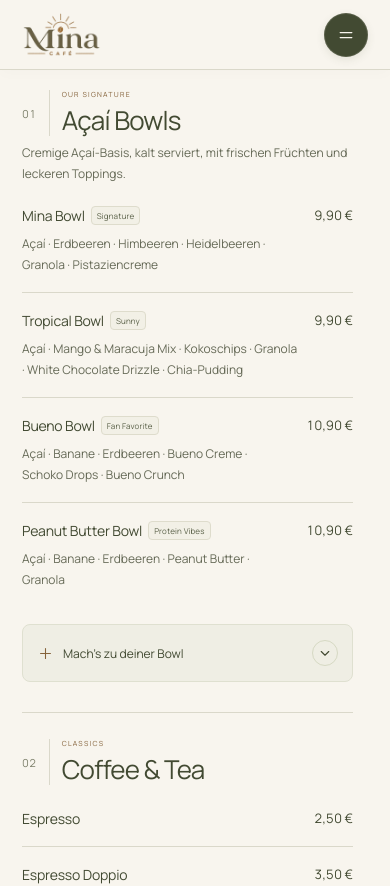
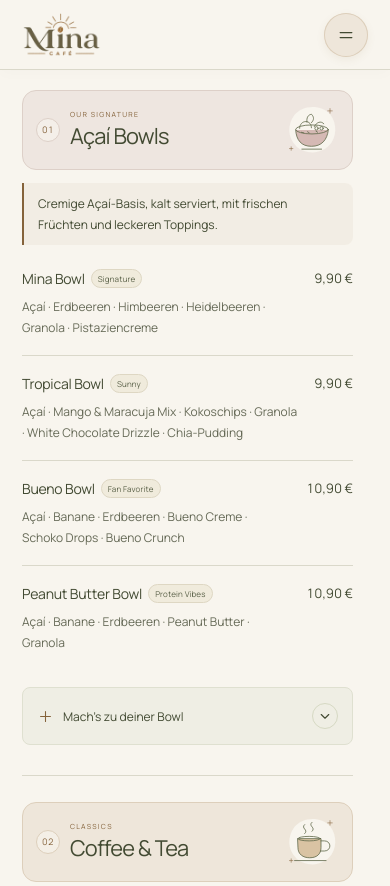
Before and after one commit to itachiyek/mina, a React (Vite) app: page / in a window 390 px wide. Shown: the top 886 px of the page. Built offline with nearby package versions, Linux system fonts and the light colour scheme.

Commit message:
Stabilize mobile navigation and refine menu styling

```diff
--- a/App.jsx
+++ b/App.jsx
@@ -1,11 +1,8 @@
 import React, { useEffect, useLayoutEffect, useRef, useState } from "react";
-import {
-  AnimatePresence,
-  motion,
-  useIsPresent,
-  useReducedMotion,
-} from "framer-motion";
+import { AnimatePresence, motion, useReducedMotion } from "framer-motion";
+import { RemoveScroll } from "react-remove-scroll";
 import { menu } from "./menu.js";
+import MenuArt from "./MenuArt.jsx";
 
 const categories = menu.categories;
 const money = new Intl.NumberFormat("de-DE", {
@@ -202,29 +199,41 @@ function Sidebar({ active, onNavigate }) {
   );
 }
 
-function DrawerPanel({ onClose, active, onNavigate, backgroundRef }) {
+const drawerHidden = "translate3d(100%, 0, 0)";
+const drawerVisible = "translate3d(0%, 0, 0)";
+
+function MobileDrawer({
+  open,
+  onClose,
+  onAfterClose,
+  active,
+  onNavigate,
+  backgroundRef,
+}) {
   const dialogRef = useRef(null);
+  const openRef = useRef(open);
+  const closeFrame = useRef(0);
+  const closingComplete = useRef(false);
+  const [present, setPresent] = useState(false);
   const reduceMotion = useReducedMotion();
-  const isPresent = useIsPresent();
   useLayoutEffect(() => {
+    openRef.current = open;
+    if (open) {
+      closingComplete.current = false;
+      setPresent(true);
+    }
+  }, [open]);
+  useEffect(() => () => cancelAnimationFrame(closeFrame.current), []);
+
+  useLayoutEffect(() => {
+    if (!present) return;
     const background = backgroundRef.current;
-    const body = document.body;
-    const scrollY = window.scrollY;
-    const styleKeys = ["position", "top", "left", "right", "overflow"];
-    const previousStyles = Object.fromEntries(
-      styleKeys.map((key) => [key, body.style[key]]),
-    );
-    // Keep the page still on touch devices, including iOS, for the entire exit.
-    Object.assign(body.style, {
-      position: "fixed",
-      top: `-${scrollY}px`,
-      left: "0",
-      right: "0",
-      overflow: "hidden",
-    });
+    const root = document.documentElement;
+    const previousLock = root.getAttribute("data-menu-open");
+    // Keep the tall document in flow so mobile browser toolbars stay stable.
+    root.setAttribute("data-menu-open", "true");
     if (background) background.inert = true;
     const dialog = dialogRef.current;
-    dialog?.querySelector("button")?.focus({ preventScroll: true });
     const handleKey = (event) => {
       if (event.key === "Escape") {
         event.preventDefault();
@@ -236,7 +245,10 @@ function DrawerPanel({ onClose, active, onNavigate, backgroundRef }) {
       ];
       const first = focusable[0];
       const last = focusable[focusable.length - 1];
-      if (event.shiftKey && document.activeElement === first) {
+      if (!dialog.contains(document.activeElement)) {
+        event.preventDefault();
+        (event.shiftKey ? last : first).focus({ preventScroll: true });
+      } else if (event.shiftKey && document.activeElement === first) {
         event.preventDefault();
         last.focus({ preventScroll: true });
       } else if (!event.shiftKey && document.activeElement === last) {
@@ -250,42 +262,68 @@ function DrawerPanel({ onClose, active, onNavigate, backgroundRef }) {
     document.addEventListener("keydown", handleKey);
     window.addEventListener("resize", handleResize);
     return () => {
-      Object.assign(body.style, previousStyles);
+      if (previousLock === null) root.removeAttribute("data-menu-open");
+      else root.setAttribute("data-menu-open", previousLock);
       if (background) background.inert = false;
       document.removeEventListener("keydown", handleKey);
       window.removeEventListener("resize", handleResize);
-      window.scrollTo({ top: scrollY, behavior: "instant" });
     };
-  }, [onClose, backgroundRef]);
+  }, [present, onClose, backgroundRef]);
+
+  function finishAnimation(definition) {
+    if (definition.transform === drawerVisible && openRef.current) {
+      dialogRef.current
+        ?.querySelector("button")
+        ?.focus({ preventScroll: true });
+    }
+    if (
+      definition.transform !== drawerHidden ||
+      openRef.current ||
+      !present ||
+      closingComplete.current
+    )
+      return;
+    closingComplete.current = true;
+    setPresent(false);
+    // React releases the lock before the queued category navigation runs.
+    closeFrame.current = requestAnimationFrame(onAfterClose);
+  }
 
   return (
-    <motion.div
+    <RemoveScroll
+      enabled={present}
+      removeScrollBar={false}
+      allowPinchZoom
+      forwardProps
+    >
+      <div
         className="drawer-layer"
-      data-state={isPresent ? "open" : "closing"}
+        data-state={present ? (open ? "open" : "closing") : "closed"}
+        inert={!present ? true : undefined}
+        aria-hidden={!present ? true : undefined}
       >
         <motion.div
           className="drawer-backdrop"
           aria-hidden="true"
           onClick={onClose}
-        initial={{ opacity: 0 }}
-        animate={{ opacity: 1 }}
-        exit={{ opacity: 0 }}
-        transition={{ duration: reduceMotion ? 0 : 0.22 }}
+          initial={false}
+          animate={{ opacity: open ? 1 : 0 }}
+          transition={{ duration: reduceMotion ? 0 : 0.24 }}
         />
         <motion.div
           id="mobile-navigation"
           className="drawer"
           ref={dialogRef}
           role="dialog"
-        aria-modal="true"
+          aria-modal={present ? true : undefined}
           aria-labelledby="drawer-title"
-        initial={{ x: reduceMotion ? 0 : "100%" }}
-        animate={{ x: 0 }}
-        exit={{ x: reduceMotion ? 0 : "100%" }}
+          initial={false}
+          animate={{ transform: open ? drawerVisible : drawerHidden }}
+          onAnimationComplete={finishAnimation}
           transition={{
             type: "tween",
-          duration: reduceMotion ? 0 : 0.3,
-          ease: [0.22, 1, 0.36, 1],
+            duration: reduceMotion ? 0 : 0.28,
+            ease: [0.32, 0.72, 0, 1],
           }}
         >
           <div className="drawer__top">
@@ -321,22 +359,8 @@ function DrawerPanel({ onClose, active, onNavigate, backgroundRef }) {
             </a>
           </div>
         </motion.div>
-    </motion.div>
-  );
-}
-
-function MobileDrawer({ open, onAfterClose, ...props }) {
-  const closeFrame = useRef(0);
-  useEffect(() => () => cancelAnimationFrame(closeFrame.current), []);
-  return (
-    <AnimatePresence
-      onExitComplete={() => {
-        // The next frame follows React's unmount and scroll-lock cleanup.
-        closeFrame.current = requestAnimationFrame(onAfterClose);
-      }}
-    >
-      {open && <DrawerPanel key="navigation-drawer" {...props} />}
-    </AnimatePresence>
+      </div>
+    </RemoveScroll>
   );
 }
 
@@ -407,7 +431,7 @@ function Extras({ groups, id }) {
   );
 }
 
-function MenuSection({ category, index }) {
+const MenuSection = React.memo(function MenuSection({ category, index }) {
   return (
     <section
       className="menu-section"
@@ -426,9 +450,12 @@ function MenuSection({ category, index }) {
             </h2>
           </div>
         </div>
+        <div className="section-heading__detail">
           <span className="section-heading__note">
             {categoryNotes[category.id]}
           </span>
+          <MenuArt category={category.id} />
+        </div>
       </header>
       <div className="section-body">
         <div className="section-list">
@@ -449,7 +476,7 @@ function MenuSection({ category, index }) {
       {category.extras && <Extras groups={category.extras} id={category.id} />}
     </section>
   );
-}
+});
 
 export default function App() {
   const [active, setActive] = useState(categories[0].id);
@@ -469,7 +496,8 @@ export default function App() {
     setDrawerOpen(true);
   }
 
-  function scrollToCategory(id) {
+  const scrollToCategory = React.useCallback(
+    (id) => {
       const target = document.getElementById(id);
       if (!target) return;
       const isCategory = categories.some((category) => category.id === id);
@@ -491,18 +519,23 @@ export default function App() {
             ?.focus({ preventScroll: true });
         }),
       );
-  }
+    },
+    [reduceMotion],
+  );
 
-  function navigate(id) {
+  const navigate = React.useCallback(
+    (id) => {
       if (drawerPresent.current) {
         pendingNavigation.current = id;
         setDrawerOpen(false);
         return;
       }
       scrollToCategory(id);
-  }
+    },
+    [scrollToCategory],
+  );
 
-  function finishClosing() {
+  const finishClosing = React.useCallback(() => {
     drawerPresent.current = false;
     const id = pendingNavigation.current;
     pendingNavigation.current = null;
@@ -515,7 +548,7 @@ export default function App() {
           : backgroundRef.current?.querySelector(".sidebar [aria-current]");
       opener?.focus({ preventScroll: true });
     }
-  }
+  }, [scrollToCategory]);
 
   useEffect(() => {
     let frame = 0;
@@ -523,7 +556,10 @@ export default function App() {
       frame = 0;
       if (drawerPresent.current) return;
       const marker =
-        window.innerWidth <= 600 ? 90 : window.innerWidth <= 1000 ? 96 : 130;
+        window.innerWidth <= 1000
+          ? document.querySelector(".mobile-header").getBoundingClientRect()
+              .height + 20
+          : 130;
       const lock = navigationLock.current;
       const lockedElement = document.getElementById(lock.id);
       if (
--- /dev/null
+++ b/MenuArt.jsx
@@ -0,0 +1,130 @@
+const drawings = {
+  bowls: (
+    <>
+      <path d="M19 48c1 18 10 29 28 29s28-11 30-29" fill="var(--art-fill)" />
+      <ellipse cx="48" cy="47" rx="29" ry="8" />
+      <path d="M26 45c0-7 5-12 11-12 6 0 10 5 10 11M52 42c4-8 12-11 17-5M39 34c-1-8 2-13 8-14 5 5 5 10 0 15" />
+      <circle cx="56" cy="45" r="3" />
+      <circle cx="65" cy="45" r="3" />
+      <path d="m29 52 4 1m7-2 3 2m12-3 3 2M30 82h35" />
+    </>
+  ),
+  coffee: (
+    <>
+      <path
+        d="M23 42h41v16c0 12-8 18-20 18S23 70 23 58Z"
+        fill="var(--art-fill)"
+      />
+      <path d="M64 46h6c13 0 13 18 0 18h-7M17 81h56M35 17c-8 7 8 9 0 16M48 13c-8 7 8 9 0 16" />
+      <ellipse cx="43" cy="42" rx="20" ry="4" />
+    </>
+  ),
+  signature: (
+    <>
+      <path d="m26 37 6 43h31l6-43" fill="var(--art-fill)" />
+      <ellipse cx="47" cy="37" rx="21" ry="6" />
+      <path d="M31 31c2-7 10-12 16-8 9-10 17-1 16 8M55 31l4-17M34 54c9-5 17 5 30-1M40 80h16" />
+      <path d="m38 45 8 2-2 9-8-2Zm15 4 8 2-2 8-8-2Z" />
+    </>
+  ),
+  matcha: (
+    <>
+      <path d="m27 34 5 46h32l5-46" fill="var(--art-fill)" />
+      <ellipse cx="48" cy="34" rx="21" ry="6" />
+      <path d="M31 55c11 5 23-4 35 1M48 62c-9-8-12-15-7-22 9 1 13 9 7 22Zm0 0 1-13M57 28l5-15" />
+      <path d="M35 74h26" />
+    </>
+  ),
+  smoothies: (
+    <>
+      <path d="m28 35 6 44h29l6-44" fill="var(--art-fill)" />
+      <ellipse cx="48" cy="35" rx="21" ry="6" />
+      <path d="m50 31 8-19h9M35 51h26M38 70h20" />
+      <path
+        d="M67 66c-7-2-12 2-11 9 2 8 13 8 17 1 3-5 0-9-6-10Zm0 0c-4-7-1-12 5-14 4 6 2 11-5 14Z"
+        fill="var(--art-fill)"
+      />
+    </>
+  ),
+  softdrinks: (
+    <>
+      <path d="M39 15h18v17l9 13v35H30V45l9-13Z" fill="var(--art-fill)" />
+      <path d="M39 24h18M31 53h34M31 69h34M43 58h10M40 80h16" />
+      <path d="M43 15V9h10v6" />
+    </>
+  ),
+  croffel: (
+    <>
+      <path
+        d="M26 30c11-12 33-13 43 0 11 13 10 35-3 46-11 9-33 9-44-4-10-11-8-29 4-42Z"
+        fill="var(--art-fill)"
+      />
+      <path d="m30 29 38 38M22 40l35 36M40 25l33 33M25 66l35-35M34 76l36-35M20 55l29-29" />
+      <path
+        d="M24 42c14 3 14 12 30 13M32 29c15 3 15 12 30 13"
+        stroke="var(--art-drizzle)"
+        strokeWidth="3"
+      />
+    </>
+  ),
+  pancakes: (
+    <>
+      <ellipse cx="48" cy="70" rx="29" ry="10" fill="var(--art-fill)" />
+      <path d="M19 60v10M77 60v10" />
+      <ellipse cx="48" cy="59" rx="29" ry="10" fill="var(--art-fill)" />
+      <path d="M19 49v10M77 49v10" />
+      <ellipse cx="48" cy="48" rx="29" ry="10" fill="var(--art-fill)" />
+      <path d="M37 42v-5h20v5M43 23c-7-2-11 5-7 10 5 5 11 0 10-5-1-3-2-4-3-5Zm3 2 5-6" />
+    </>
+  ),
+  food: (
+    <>
+      <path
+        d="M27 31c0-9 11-14 21-14s21 5 21 14l-3 5v41H30V36Z"
+        fill="var(--art-fill)"
+      />
+      <path d="M37 44c-2-8 9-17 16-14 9 4 7 14 0 22s-18 1-16-8Z" />
+      <path d="m42 43 4 8 8-15M37 62l4 3m8-4 4 2m-13 8 3 1m13-4 3 2" />
+      <path d="M24 82h48" />
+    </>
+  ),
+  kuchen: (
+    <>
+      <path d="m24 48 43-21 9 40-39 15-13-8Z" fill="var(--art-fill)" />
+      <path d="m24 48 13 15 39-15M37 63v19M26 65l10 11 38-15M35 40l12 13 28-11" />
+      <path d="M55 31c-8-1-10-8-5-12 5-4 11 0 11 5 0 4-2 6-6 7Zm2-11 4-7" />
+    </>
+  ),
+};
+
+export default function MenuArt({ category }) {
+  return (
+    <svg
+      className="menu-art"
+      viewBox="0 0 96 96"
+      fill="none"
+      aria-hidden="true"
+      focusable="false"
+    >
+      <path
+        className="menu-art__halo"
+        d="M80 20c13 16 13 42-3 57-16 15-42 14-57 0C4 62 4 38 17 21 32 3 64 2 80 20Z"
+        fill="var(--art-halo)"
+      />
+      <g
+        stroke="currentColor"
+        strokeWidth="1.45"
+        strokeLinecap="round"
+        strokeLinejoin="round"
+      >
+        {drawings[category]}
+      </g>
+      <path
+        d="M80 10v8m-4-4h8M11 78v6m-3-3h6"
+        stroke="var(--bronze)"
+        strokeWidth="1"
+        strokeLinecap="round"
+      />
+    </svg>
+  );
+}
--- a/package.json
+++ b/package.json
@@ -13,7 +13,8 @@
     "@fontsource/manrope": "^5.2.8",
     "framer-motion": "^14.0.0",
     "react": "^19.3.0",
-    "react-dom": "^19.3.0"
+    "react-dom": "^19.3.0",
+    "react-remove-scroll": "2.7.2"
   },
   "devDependencies": {
     "vite": "^8.3.2"
--- a/styles.css
+++ b/styles.css
@@ -1,6 +1,7 @@
 @charset "UTF-8";
 
 :root {
+  color-scheme: light;
   font-family: var(--sans);
   color: #424a32;
   background: #f8f5ee;
@@ -9,6 +10,7 @@
   -webkit-font-smoothing: antialiased;
   --paper: #f8f5ee;
   --sand: #eee7dc;
+  --coffee-tint: #eee6da;
   --olive: #424a32;
   --muted: #666a57;
   --bronze: #85633b;
@@ -21,6 +23,7 @@
   box-sizing: border-box;
 }
 html {
+  background-color: var(--paper);
   scroll-behavior: smooth;
   scroll-padding-top: 35px;
   scrollbar-gutter: stable;
@@ -28,6 +31,12 @@ html {
 body {
   margin: 0;
   min-width: 0;
+  background-color: var(--paper);
+}
+html[data-menu-open="true"],
+html[data-menu-open="true"] body {
+  overflow: hidden;
+  overscroll-behavior: none;
 }
 button,
 a {
@@ -111,7 +120,7 @@ h2:focus {
   flex-direction: column;
   border-left: 1px solid var(--line);
   padding: 34px 23px 22px;
-  background: #f0ede3;
+  background: #efecdf;
   overflow-y: auto;
   box-shadow: -8px 0 32px rgb(66 74 50 / 2%);
 }
@@ -221,6 +230,7 @@ h2:focus {
 .sidebar__footer {
   margin-top: auto;
   padding: 26px 12px 0;
+  border-top: 1px solid rgb(133 99 59 / 16%);
 }
 .sidebar__footer > p {
   font-family: var(--serif);
@@ -249,9 +259,59 @@ h2:focus {
   scroll-margin-top: 0;
 }
 .menu-section {
+  --section-tint: #e9ecdf;
+  --section-edge: #d7ddc8;
+  --art-fill: #d4ddba;
+  --art-halo: #f8f5ee;
+  --art-drizzle: #839058;
   padding: 32px 0 38px;
   border-top: 1px solid var(--line);
   scroll-margin-top: 32px;
+}
+#bowls {
+  --section-tint: #eee6e0;
+  --section-edge: #ddd0c8;
+  --art-fill: #d5b9b4;
+}
+#coffee {
+  --section-tint: var(--coffee-tint);
+  --section-edge: #ddcfbb;
+  --art-fill: #d9c3a3;
+}
+#matcha {
+  --section-tint: #e7ecdc;
+  --section-edge: #d1dcc1;
+  --art-fill: #cad7aa;
+}
+#smoothies {
+  --section-tint: #f0e9da;
+  --section-edge: #dfd3b9;
+  --art-fill: #e8d1a2;
+}
+#softdrinks {
+  --section-tint: #e5ebe5;
+  --section-edge: #cedbce;
+  --art-fill: #c4d5c8;
+}
+#croffel {
+  --section-tint: #f0e6d8;
+  --section-edge: #dfceba;
+  --art-fill: #dcc19c;
+}
+#pancakes {
+  --section-tint: #f0e4dc;
+  --section-edge: #decbbd;
+  --art-fill: #e2c6a8;
+}
+#food {
+  --section-tint: #e8eadc;
+  --section-edge: #d1d7bc;
+  --art-fill: #c6d1a4;
+}
+#kuchen {
+  --section-tint: #ede4df;
+  --section-edge: #ddcec5;
+  --art-fill: #dbc3b2;
 }
 .menu-section:first-child {
   border-top: 0;
@@ -261,28 +321,39 @@ h2:focus {
   display: flex;
   align-items: center;
   justify-content: space-between;
-  margin-bottom: 8px;
+  gap: 18px;
+  padding: 15px 19px;
+  margin-bottom: 15px;
+  background: var(--section-tint);
+  border: 1px solid var(--section-edge);
+  border-radius: 14px;
 }
 .section-heading__title {
   display: flex;
   align-items: center;
-  gap: 17px;
+  gap: 14px;
   min-width: 0;
+  flex: 1;
 }
 .section-heading__title > div {
   min-width: 0;
 }
 .section-number {
-  align-self: stretch;
+  align-self: center;
   display: flex;
   align-items: center;
-  border-right: 1px solid var(--line);
-  padding-right: 16px;
+  justify-content: center;
+  width: 30px;
+  height: 30px;
+  flex-shrink: 0;
+  border: 1px solid var(--section-edge);
+  border-radius: 50%;
+  background: rgb(248 245 238 / 60%);
   font-family: var(--sans);
   font-size: 12px;
   font-variant-numeric: tabular-nums;
   letter-spacing: 0.5px;
-  color: #7e816c;
+  color: var(--bronze);
 }
 .section-heading .eyebrow {
   color: var(--bronze);
@@ -301,9 +372,22 @@ h2:focus {
   font-size: 8px;
   letter-spacing: 0.4px;
   color: var(--muted);
-  border: 1px solid var(--line);
+  border: 1px solid var(--section-edge);
   padding: 8px 11px;
   border-radius: 30px;
+  background: rgb(248 245 238 / 55%);
+  white-space: nowrap;
+}
+.section-heading__detail {
+  display: flex;
+  align-items: center;
+  gap: 18px;
+  flex-shrink: 0;
+}
+.menu-art {
+  width: 76px;
+  height: 76px;
+  color: #626b4c;
 }
 .section-body,
 .section-list {
@@ -312,10 +396,15 @@ h2:focus {
 }
 .section-intro {
   max-width: 660px;
-  color: var(--muted);
+  color: var(--olive);
   font-size: 12px;
+  font-weight: 500;
   line-height: 1.75;
-  margin: 6px 0 4px;
+  margin: 0 0 6px;
+  padding: 10px 14px;
+  border-left: 2px solid var(--bronze);
+  border-radius: 0 8px 8px 0;
+  background: rgb(238 231 220 / 55%);
 }
 .menu-item {
   display: flex;
@@ -356,12 +445,13 @@ h2:focus {
   font-weight: 500;
   line-height: 1.65;
   font-variant-numeric: tabular-nums;
+  color: var(--olive);
 }
 .item-badge {
   padding: 3px 6px;
-  border: 1px solid #dedccc;
-  border-radius: 4px;
-  background: #f2f0e6;
+  border: 1px solid #ded7c3;
+  border-radius: 20px;
+  background: #f0ebdc;
   color: #596047;
   font-size: 8px;
   letter-spacing: 0.15px;
@@ -454,6 +544,7 @@ h2:focus {
 }
 .visit {
   background: #e9ebdd;
+  border: 1px solid #d1d8bf;
   padding: 48px 20px 45px;
   border-radius: 100px 100px 7px 7px;
   text-align: center;
@@ -464,6 +555,8 @@ h2:focus {
   width: 47px;
   height: 47px;
   margin-bottom: 15px;
+  padding: 4px;
+  border-bottom: 1px solid #c6ccaf;
 }
 .visit > .eyebrow {
   font-size: 8px;
@@ -546,7 +639,7 @@ h2:focus {
 
 @media (max-width: 1000px) {
   html {
-    scroll-padding-top: 96px;
+    scroll-padding-top: calc(96px + env(safe-area-inset-top, 0px));
   }
   .sidebar {
     display: none;
@@ -555,7 +648,9 @@ h2:focus {
     max-width: 820px;
     margin-right: auto;
     margin-left: auto;
-    padding: 76px 32px 0;
+    padding: calc(76px + env(safe-area-inset-top, 0px))
+      max(32px, env(safe-area-inset-right, 0px)) 0
+      max(32px, env(safe-area-inset-left, 0px));
   }
   .mobile-header {
     display: grid;
@@ -566,8 +661,10 @@ h2:focus {
     left: 0;
     right: 0;
     align-items: center;
-    height: 76px;
-    padding: 8px 32px;
+    height: calc(76px + env(safe-area-inset-top, 0px));
+    padding: calc(8px + env(safe-area-inset-top, 0px))
+      max(32px, env(safe-area-inset-right, 0px)) 8px
+      max(32px, env(safe-area-inset-left, 0px));
     border-bottom: 1px solid var(--line);
     background: var(--paper);
     box-shadow: 0 3px 14px rgb(66 74 50 / 2%);
@@ -588,11 +685,11 @@ h2:focus {
     flex-shrink: 0;
     padding: 0;
     border-radius: 50%;
-    background: var(--olive);
-    color: var(--paper);
+    background: var(--coffee-tint);
+    color: var(--olive);
     box-shadow:
-      inset 0 0 0 1px rgb(248 245 238 / 12%),
-      0 3px 9px rgb(66 74 50 / 10%);
+      inset 0 0 0 1px #ddcfbb,
+      0 3px 9px rgb(133 99 59 / 8%);
     transition:
       background 0.2s,
       box-shadow 0.2s;
@@ -602,8 +699,10 @@ h2:focus {
     height: 20px;
   }
   .mobile-menu-button:hover {
-    background: #343c27;
-    box-shadow: 0 4px 12px rgb(66 74 50 / 16%);
+    background: var(--coffee-tint);
+    box-shadow:
+      inset 0 0 0 1px #ddcfbb,
+      0 4px 12px rgb(133 99 59 / 12%);
   }
   .mobile-menu-button:focus-visible {
     outline: 2px solid var(--bronze);
@@ -618,9 +717,15 @@ h2:focus {
   .drawer-layer {
     display: block;
     position: fixed;
-    inset: 0;
+    inset: 0 0 auto;
+    height: 100vh;
+    height: 100dvh;
     z-index: 50;
     overflow: hidden;
+  }
+  .drawer-layer[data-state="closed"] {
+    visibility: hidden;
+    pointer-events: none;
   }
   .drawer-layer[data-state="closing"] .drawer {
     pointer-events: none;
@@ -630,19 +735,24 @@ h2:focus {
     inset: 0;
     background: rgb(32 37 22 / 38%);
     touch-action: none;
+    will-change: opacity;
   }
   .drawer {
     position: absolute;
     inset: 0 0 0 auto;
     width: min(360px, 90vw);
     background: var(--paper);
-    padding: 20px 23px max(22px, env(safe-area-inset-bottom));
+    padding: max(20px, env(safe-area-inset-top, 0px))
+      max(23px, env(safe-area-inset-right, 0px))
+      max(22px, env(safe-area-inset-bottom, 0px)) 23px;
     border-left: 1px solid #dedbcd;
     border-radius: 22px 0 0 22px;
-    box-shadow: -18px 0 55px rgb(24 31 17 / 15%);
+    box-shadow: -10px 0 28px rgb(24 31 17 / 12%);
     overflow-y: auto;
-    overscroll-behavior: contain;
-    touch-action: pan-y;
+    overscroll-behavior: none;
+    touch-action: pan-y pinch-zoom;
+    will-change: transform;
+    backface-visibility: hidden;
   }
   .drawer__top {
     display: flex;
@@ -712,14 +822,18 @@ h2:focus {
 
 @media (max-width: 600px) {
   html {
-    scroll-padding-top: 90px;
+    scroll-padding-top: calc(90px + env(safe-area-inset-top, 0px));
   }
   .main-content {
-    padding: 70px 22px 0;
+    padding: calc(70px + env(safe-area-inset-top, 0px))
+      max(22px, env(safe-area-inset-right, 0px)) 0
+      max(22px, env(safe-area-inset-left, 0px));
   }
   .mobile-header {
-    height: 70px;
-    padding: 8px 22px;
+    height: calc(70px + env(safe-area-inset-top, 0px));
+    padding: calc(8px + env(safe-area-inset-top, 0px))
+      max(22px, env(safe-area-inset-right, 0px)) 8px
+      max(22px, env(safe-area-inset-left, 0px));
   }
   .brand--compact {
     width: 79px;
@@ -728,15 +842,18 @@ h2:focus {
     padding: 26px 0 30px;
   }
   .section-heading {
-    margin-bottom: 6px;
-    gap: 12px;
+    margin-bottom: 13px;
+    padding: 12px 13px;
+    gap: 10px;
   }
   .section-heading__title {
-    gap: 12px;
+    gap: 10px;
   }
   .section-number {
-    font-size: 11px;
-    padding-right: 12px;
+    width: 24px;
+    height: 24px;
+    font-size: 9px;
+    padding: 0;
   }
   .section-heading .eyebrow {
     font-size: 7px;
@@ -744,11 +861,15 @@ h2:focus {
     margin-bottom: 3px;
   }
   .section-heading h2 {
-    font-size: 26px;
+    font-size: clamp(21px, 5.6vw, 26px);
     letter-spacing: -0.8px;
   }
   .section-heading__note {
     display: none;
+  }
+  .menu-art {
+    width: 54px;
+    height: 54px;
   }
   .menu-item {
     padding: 17px 0;
@@ -770,7 +891,7 @@ h2:focus {
   }
   .item-badge {
     font-size: 8px;
-    padding: 3px 5px;
+    padding: 3px 6px;
   }
   .extras {
     margin-top: 17px;
@@ -814,15 +935,30 @@ h2:focus {
 
 @media (max-width: 360px) {
   .main-content {
-    padding-left: 17px;
-    padding-right: 17px;
+    padding-left: max(17px, env(safe-area-inset-left, 0px));
+    padding-right: max(17px, env(safe-area-inset-right, 0px));
   }
   .mobile-header {
-    padding-left: 17px;
-    padding-right: 17px;
+    padding-left: max(17px, env(safe-area-inset-left, 0px));
+    padding-right: max(17px, env(safe-area-inset-right, 0px));
   }
   .section-heading h2 {
-    font-size: 23px;
+    font-size: 21px;
+  }
+  .section-heading {
+    padding: 12px 10px;
+    gap: 8px;
+  }
+  .section-heading__title {
+    gap: 8px;
+  }
+  .section-number {
+    width: 22px;
+    height: 22px;
+  }
+  .menu-art {
+    width: 47px;
+    height: 47px;
   }
   .drawer {
     padding-left: 18px;
```
Also changed, not shown: 2 other files (tests, documents, lock files or other folders). Lines whose indentation alone changed are shown as unchanged.
